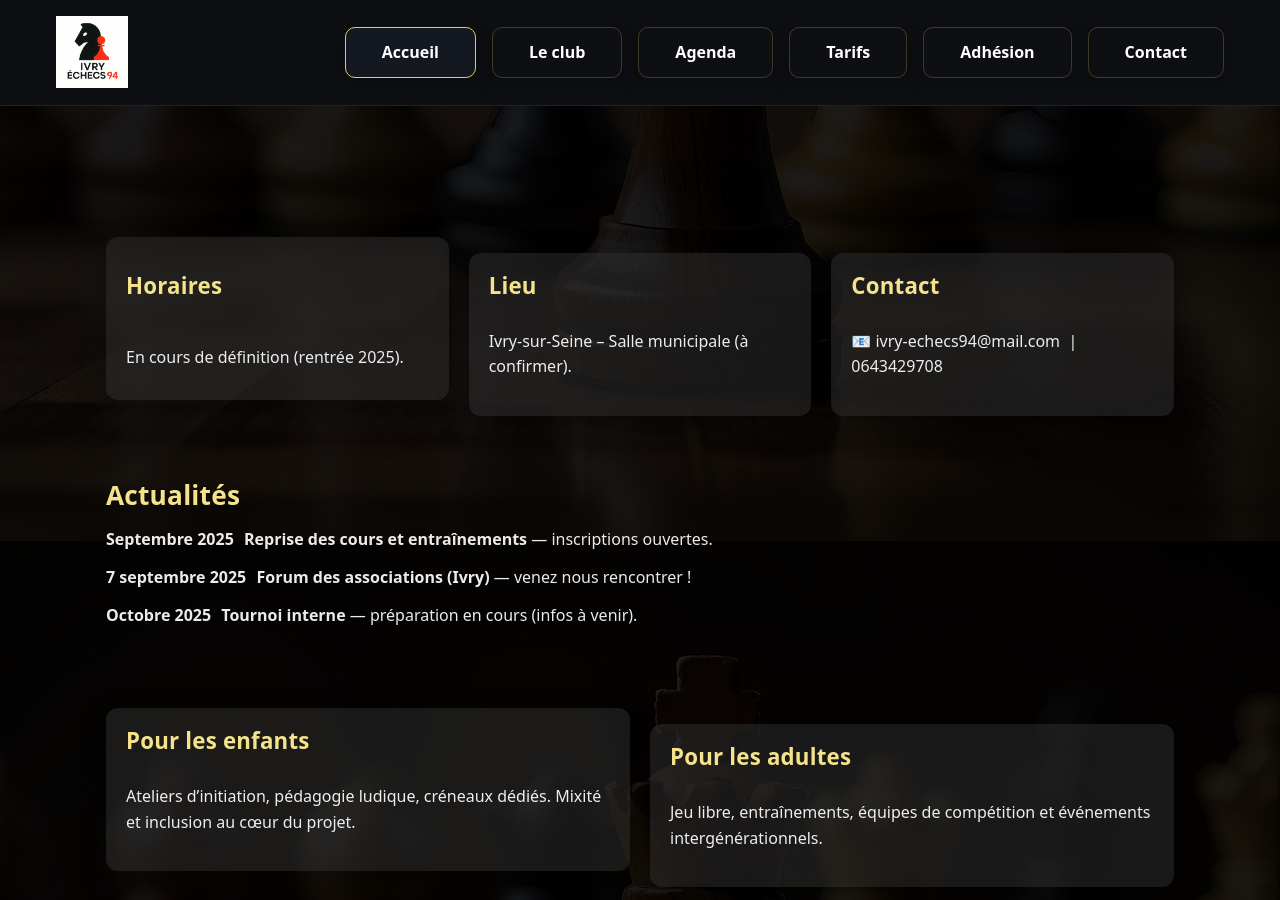
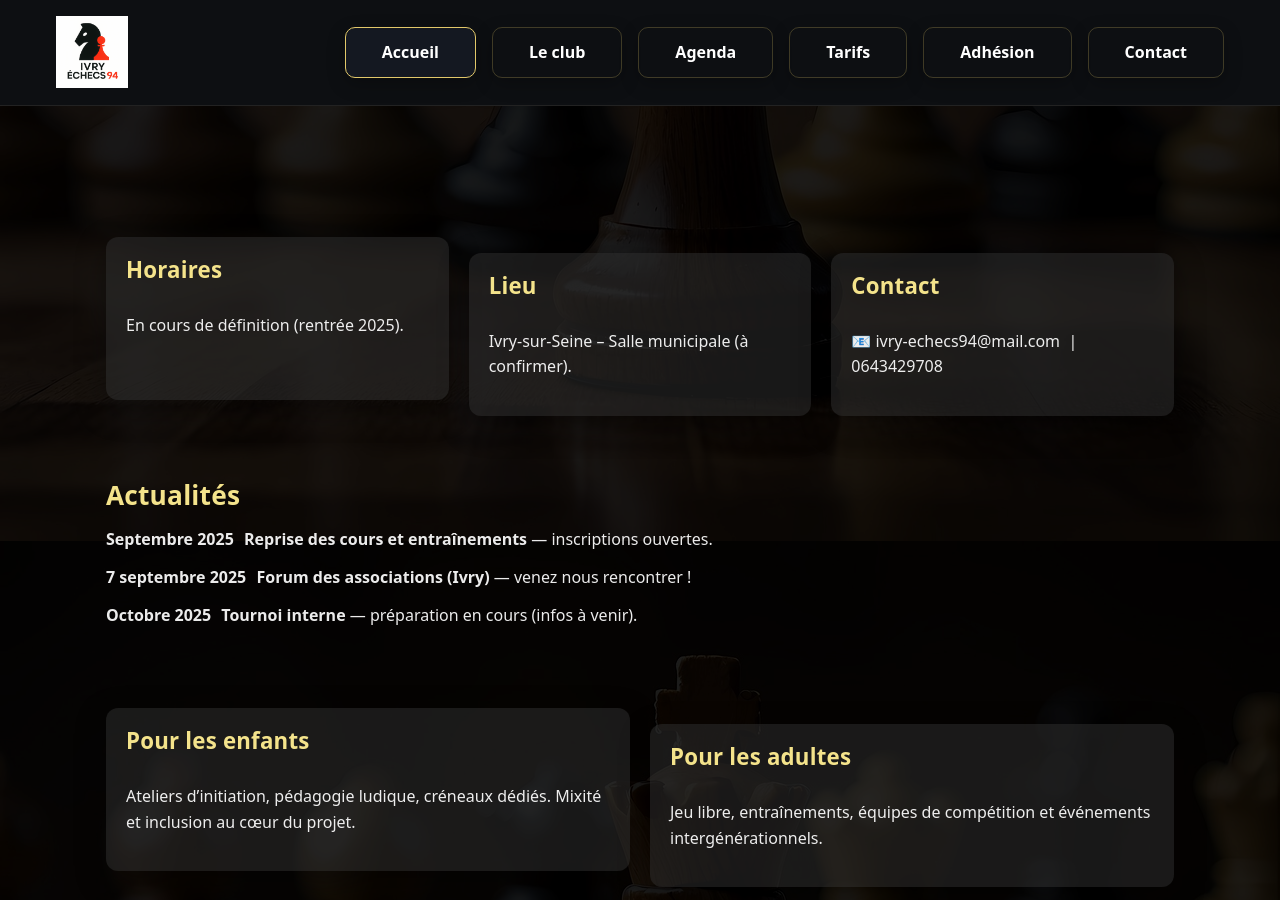
Before and after one commit to Nelwyn64/ivry-echecs-94, a Jekyll site: the page built from index.html, in a window 1280 px wide and 900 px high, scrolled down 419 px. Built offline with Jekyll 4.4.1, drawn with Linux system fonts in a browser that asks for light colours.

Commit message:
Update Pages du site “accueil”

```diff
--- a/index.html
+++ b/index.html
@@ -26,9 +26,9 @@ lead: ""
 <section>
   <div class="container grid cols-3">
     <div class="card">
- <p style="margin:40px 0;"></p>
+
  <h3>Horaires</h3>
-<p style="margin:10px 0;"></p>
+
       <p>En cours de définition (rentrée 2025).</p>
     </div>
     <div class="card">
```
